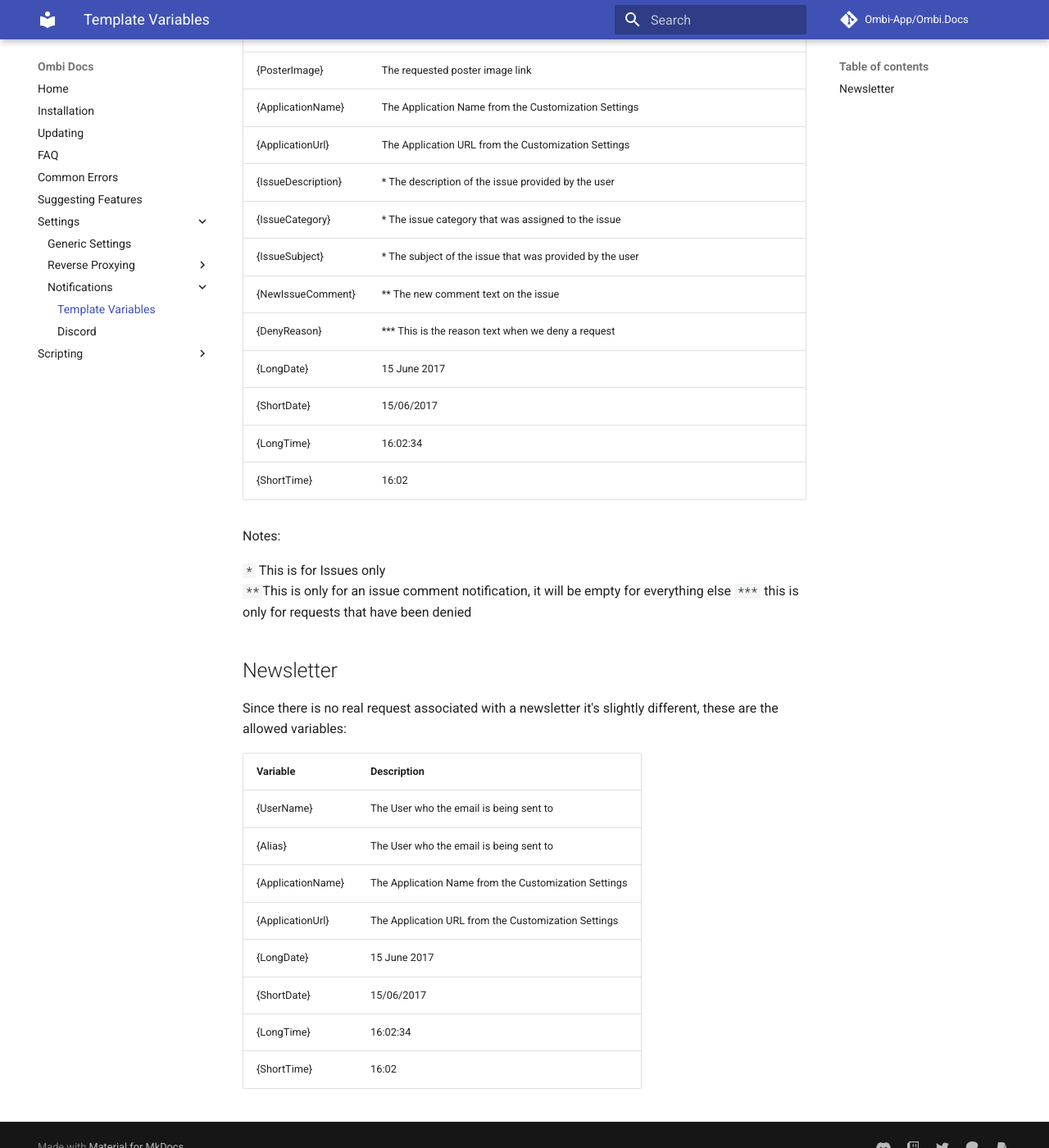
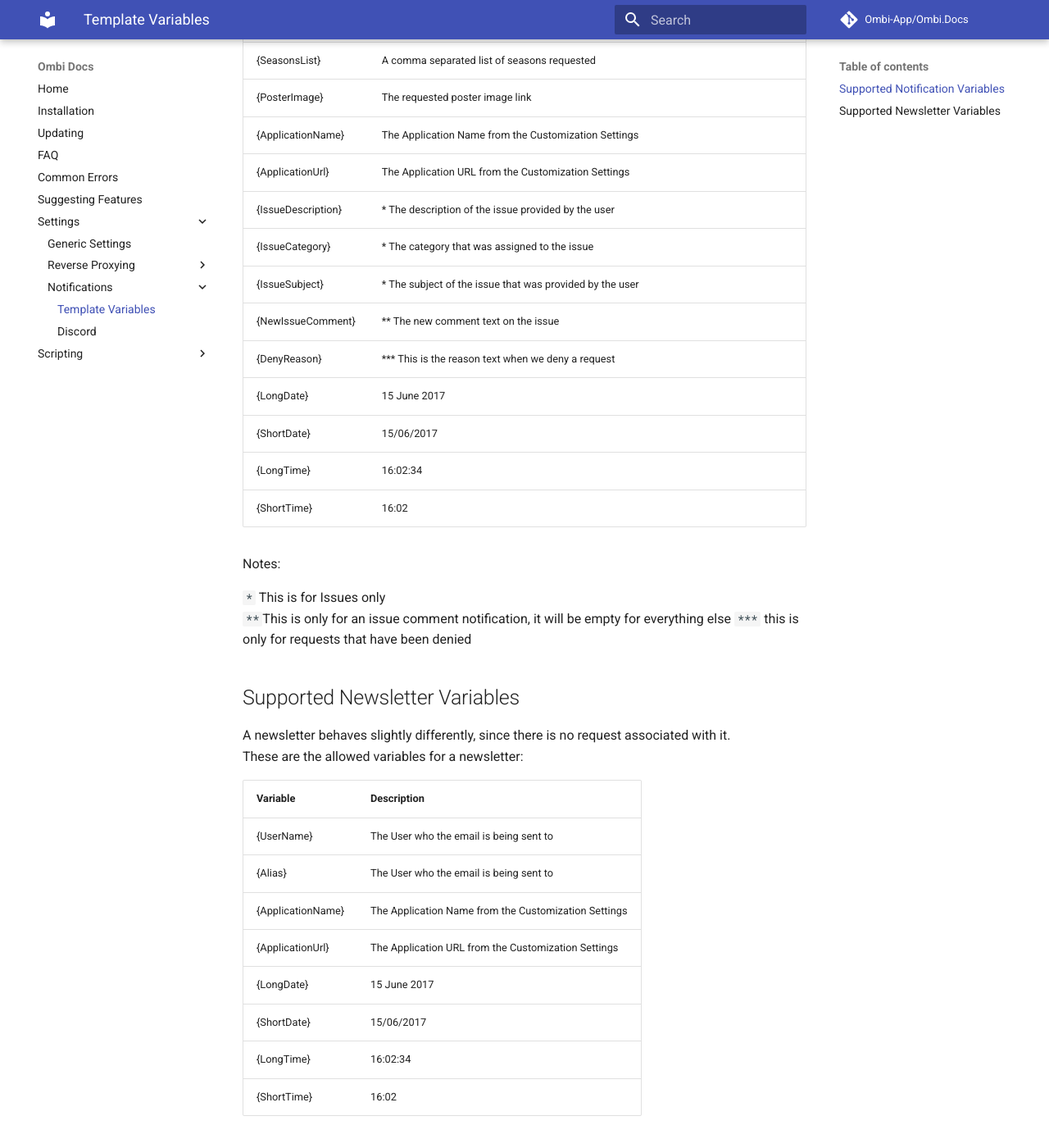
Before and after one commit to Ombi-app/Ombi.Docs, an MkDocs documentation site: the page built from docs/settings/notifications/template-variables.md, in a window 1280 px wide and 1400 px high, scrolled down 862 px. Shown: the whole window at 82% size. Built offline with MkDocs 1.6.1 and Material for MkDocs 9.7.7, drawn with Linux system fonts in a browser that asks for light colours; comment, search, counter and statistics services are not loaded; some of the changed text lies outside the part shown.

Commit message:
Lint notification variables

```diff
--- a/docs/settings/notifications/template-variables.md
+++ b/docs/settings/notifications/template-variables.md
@@ -2,7 +2,7 @@
 
 In every notification type, you are able to pass in variables that Ombi will populate with data when sending out the actual message.
 
-Below are all the supported variables.
+## Supported Notification Variables
 
 | Variable       | Description |
 | ------------- |-------------|
@@ -23,7 +23,7 @@ Below are all the supported variables.
 | {ApplicationName} |    The Application Name from the Customization Settings   |
 | {ApplicationUrl} |   The Application URL from the Customization Settings    |
 | {IssueDescription} | * The description of the issue provided by the user |
-| {IssueCategory} | * The issue category that was assigned to the issue |
+| {IssueCategory} | * The category that was assigned to the issue |
 | {IssueSubject} | * The subject of the issue that was provided by the user |
 | {NewIssueComment} | ** The new comment text on the issue |
 | {DenyReason} | *** This is the reason text when we deny a request |
@@ -38,9 +38,10 @@ Notes:
 `**`This is only for an issue comment notification, it will be empty for everything else
 `***` this is only for requests that have been denied
 
-## Newsletter
+## Supported Newsletter Variables
 
-Since there is no real request associated with a newsletter it's slightly different, these are the allowed variables:
+A newsletter behaves slightly differently, since there is no request associated with it.
+These are the allowed variables for a newsletter:
 
 | Variable       | Description |
 | ------------- |-------------|
```
